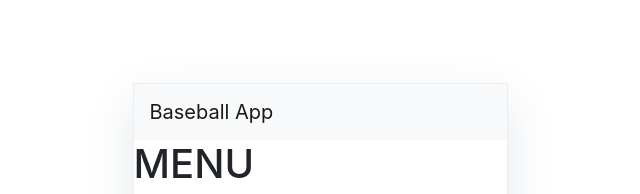
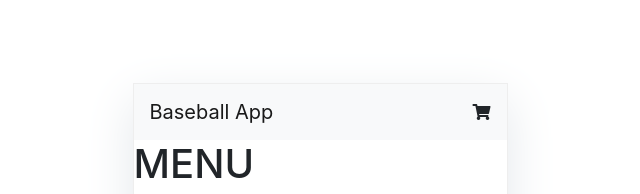
Before and after one commit to GIOkafor/baseballHack, an Angular app: page /menu-list in a window 1280 px wide. Shown: the top 194 px of the page, without its empty margins (250-890 px from the left). Built offline with nearby package versions, Linux system fonts and the light colour scheme.

Commit message:
added cart icon to top nav, along with route transition

```diff
--- a/src/app/app.component.css
+++ b/src/app/app.component.css
@@ -31,3 +31,7 @@
 	box-shadow: 0 16px 48px #e3e7eb;
 	mix-blend-mode: multiply;
 }
+
+.fa-shopping-cart{
+	cursor: pointer;
+}
--- a/src/app/app.component.html
+++ b/src/app/app.component.html
@@ -1,10 +1,9 @@
-<!-- nav section start -->
-
-<!-- nav section end -->
 <div class="container">
   <div class="mobile-view shadow">
       <nav class="navbar navbar-light bg-light justify-content-between">
         <a class="navbar-brand" routerLink="/home">Baseball App</a>
+
+        <i class="fas fa-shopping-cart" routerLink="/cart"></i>
       </nav>
     <router-outlet></router-outlet>
   </div>
--- a/src/index.html
+++ b/src/index.html
@@ -8,6 +8,7 @@
   <meta name="viewport" content="width=device-width, initial-scale=1">
   <link rel="icon" type="image/x-icon" href="favicon.ico">
   <link rel="stylesheet" href="https://maxcdn.bootstrapcdn.com/bootstrap/4.0.0/css/bootstrap.min.css" integrity="sha384-Gn5384xqQ1aoWXA+058RXPxPg6fy4IWvTNh0E263XmFcJlSAwiGgFAW/dAiS6JXm" crossorigin="anonymous">
+  <link rel="stylesheet" href="https://use.fontawesome.com/releases/v5.7.2/css/all.css" integrity="sha384-fnmOCqbTlWIlj8LyTjo7mOUStjsKC4pOpQbqyi7RrhN7udi9RwhKkMHpvLbHG9Sr" crossorigin="anonymous">
 </head>
 <body>
   <app-root></app-root>
```
